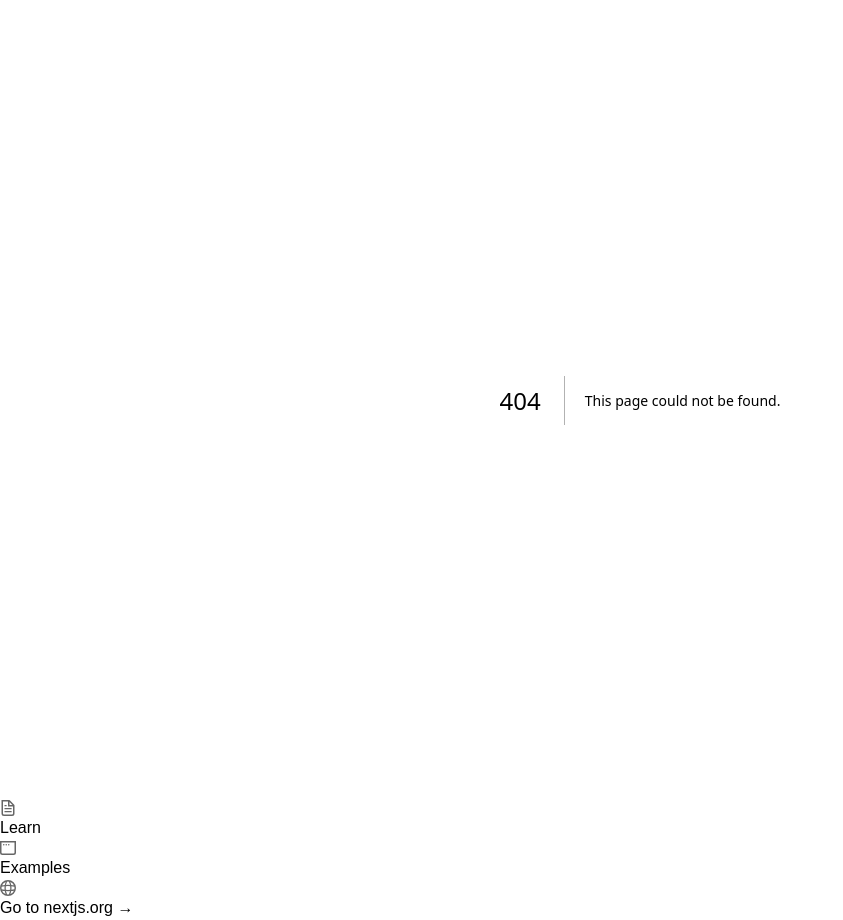
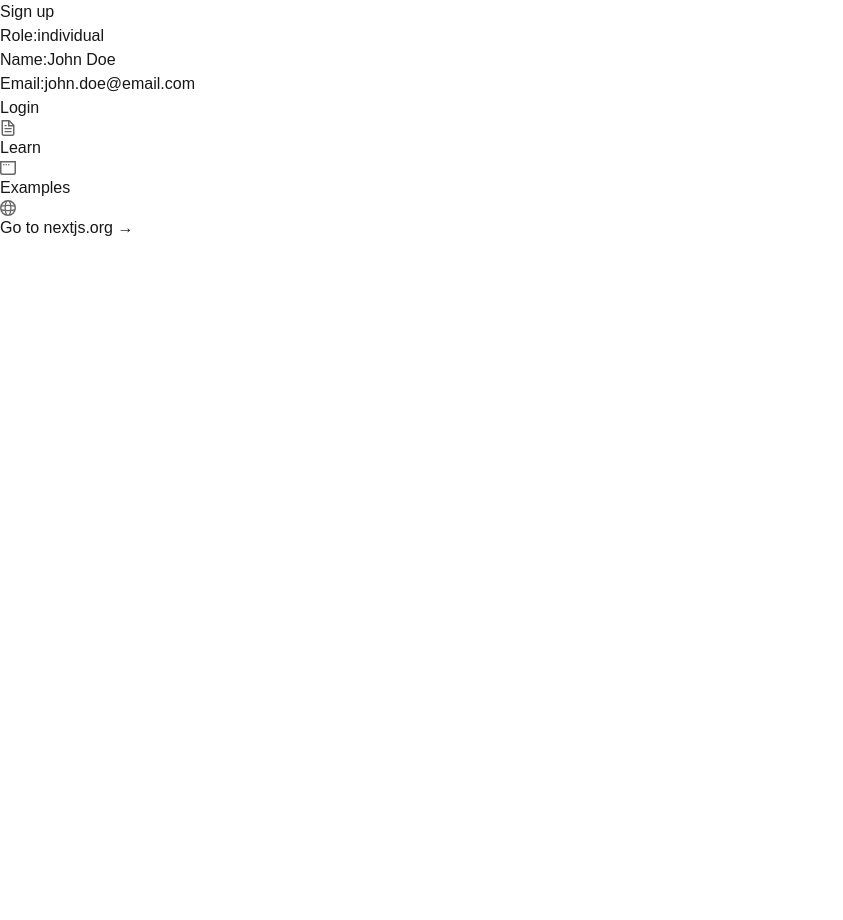
Before and after one commit to sgf-HonestAnt/bridge-app, a Next.js app: page /signup in a window 1280 px wide. Before the commit this address had no page. Shown: the whole page, without its empty margins (0-843 px from the left). After the commit the page ends 800 px from the top, so only its background shows below. Built offline with nearby package versions, Linux system fonts and the light colour scheme.

Commit message:
feat: implement signup flow and dashboard mock data handling

```diff
--- a/src/app/page.tsx
+++ b/src/app/page.tsx
@@ -17,6 +17,9 @@ export default function Home() {
         <Link href='/find-help'>
           <Button variant='secondary'>Find Help</Button>
         </Link>
+        <Link href='/dashboard?mock=business'>
+          <Button variant='warning'>Fast Login</Button>
+        </Link>
       </div>
     </>
   );
--- /dev/null
+++ b/src/app/signup/page.tsx
@@ -0,0 +1,126 @@
+"use client";
+
+import { Button, HeaderOne } from "@/components";
+import { useRouter, useSearchParams } from "next/navigation";
+
+const SignUpPage = () => {
+  const router = useRouter();
+  const searchParams = useSearchParams();
+  const role = searchParams.get("type") || "individual";
+  const nameOf = role === "business" ? "businessName" : "charityName";
+
+  const labelCx = "block text-sm font-medium text-gray-700";
+  const inputCx =
+    "mt-1 block w-full px-3 py-2 border border-gray-300 rounded-md shadow-sm focus:outline-none focus:ring-indigo-500 focus:border-indigo-500 sm:text-sm";
+
+  const handleSubmit = (event: React.FormEvent<HTMLFormElement>) => {
+    event.preventDefault();
+    // Get form data
+    const formData = new FormData(event.currentTarget);
+    const data = Object.fromEntries(formData.entries());
+    console.log("Form Data:", data);
+    // Save form data to local storage
+    localStorage.setItem("signupData", JSON.stringify(data));
+    // Redirect based on role
+    if (role !== "individual") {
+      router.push("/signup/verification");
+    } else {
+      router.push("/dashboard");
+    }
+  };
+
+  if (searchParams)
+    return (
+      <div className='max-w-md mx-auto mt-10 p-6'>
+        <HeaderOne>Sign up</HeaderOne>
+        <form className='mt-4 space-y-4' onSubmit={handleSubmit}>
+          <div className='hidden'>
+            <label htmlFor='role'>Role:</label>
+            <input id='role' name='role' defaultValue={role} />
+          </div>
+          <div>
+            <label htmlFor='name' className={labelCx}>
+              Name:
+            </label>
+            <input
+              id='name'
+              name='name'
+              required
+              defaultValue='John Doe'
+              className={inputCx}
+            />
+          </div>
+          <div>
+            <label htmlFor='email' className={labelCx}>
+              Email:
+            </label>
+            <input
+              type='email'
+              id='email'
+              name='email'
+              required
+              defaultValue={
+                role === "individual"
+                  ? "john.doe@email.com"
+                  : role === "charity"
+                  ? "info@johndoescharity.com"
+                  : "hello@johndoesbusiness.com"
+              }
+              className={inputCx}
+            />
+          </div>
+          {role !== "individual" && (
+            <div>
+              <label htmlFor={nameOf} className={labelCx}>
+                Name of {role === "business" ? "Business" : "Charity"}:
+              </label>
+              <input
+                id={nameOf}
+                name={nameOf}
+                required
+                defaultValue={
+                  role === "charity"
+                    ? "John Doe's Charity"
+                    : "John Doe's Business"
+                }
+                className={inputCx}
+              />
+            </div>
+          )}
+          {role === "business" && (
+            <div>
+              <label htmlFor='openingHrs' className={labelCx}>
+                Opening Hours:
+              </label>
+              <input
+                id='openingHrs'
+                name='openingHrs'
+                required
+                defaultValue='9am-5pm'
+                className={inputCx}
+              />
+            </div>
+          )}
+          {role !== "individual" && (
+            <div>
+              <label htmlFor='location' className={labelCx}>
+                Location:
+              </label>
+              <input
+                id='location'
+                name='location'
+                required
+                defaultValue={"lat: 40.7128, lng: -74.006"}
+                className={inputCx}
+              />
+            </div>
+          )}
+          <Button variant='primary' type='submit'>
+            Login
+          </Button>
+        </form>
+      </div>
+    );
+};
+
+export default SignUpPage;
--- a/src/components/button/index.tsx
+++ b/src/components/button/index.tsx
@@ -1,5 +1,6 @@
 interface ButtonProps extends React.HTMLAttributes<HTMLButtonElement> {
   variant?: "primary" | "secondary" | "danger" | "warning";
+  type?: "button" | "submit" | "reset";
 }
 
 export const Button: React.FC<ButtonProps> = ({ variant, ...props }) => {
@@ -12,6 +13,8 @@ export const Button: React.FC<ButtonProps> = ({ variant, ...props }) => {
       return <Danger {...props} />;
     case "warning":
       return <Warning {...props} />;
+      default:
+        return <Primary {...props} />;
   }
 };
 
```
Also changed, not shown: src/app/dashboard/layout.tsx (added, +28 -0 lines), src/app/dashboard/page.tsx (+25 -0 lines), src/app/find-help/page.tsx (+4 -4 lines), src/app/get-involved/page.tsx (+6 -6 lines), src/app/login/page.tsx (deleted, +0 -12 lines), src/app/signup/success/page.tsx (added, +25 -0 lines), src/app/signup/verification/page.tsx (renamed from src/app/login/verification/page.tsx).
